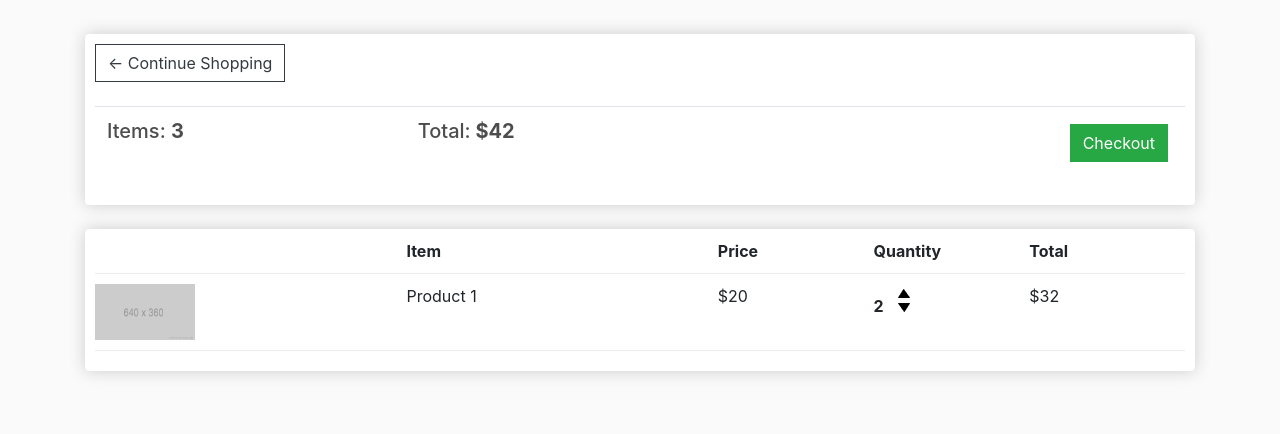
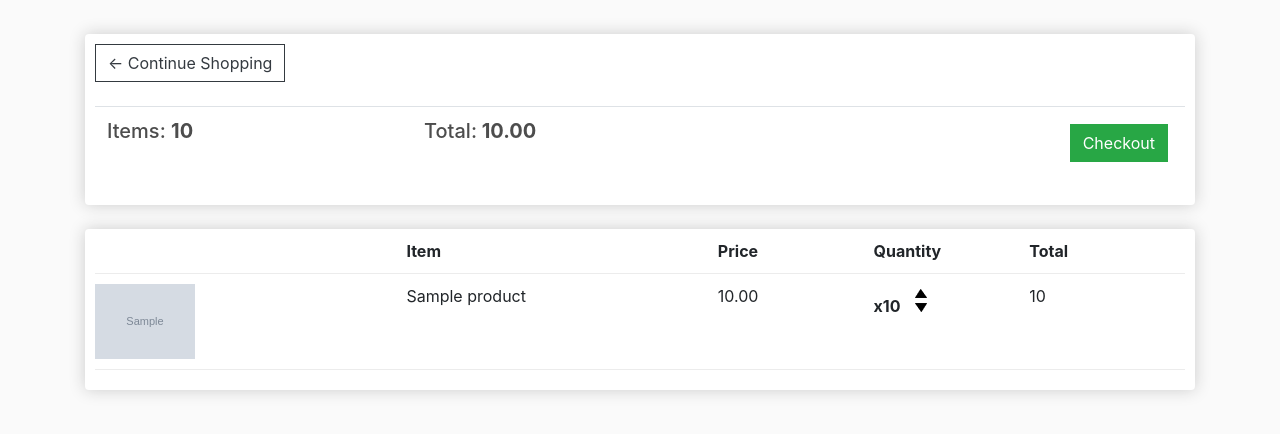
Before and after one commit to ousidus/ecom_website, a Django app: template ecommerce/store/templates/store/cart.html in a window 1280 px wide. Shown: the part 57-491 px from the top of the page. Run offline with Django 3.2, Linux system fonts and the light colour scheme; tables that the repository leaves empty hold one stand-in row (values such as "Sample post"); the template is opened without the code that fills it: values that come from a table or form of the project are taken from there, most other values are stand-ins (such as "Sample title", 1, 10 or a date in 2020); grey boxes marked "Sample" are stand-in pictures; lists and menus that the app fills with data are empty; some libraries are stand-ins or nearby versions.

Commit message:
add cart

```diff
--- a/ecommerce/store/models.py
+++ b/ecommerce/store/models.py
@@ -23,7 +23,8 @@ class Product(models.Model):
         try:
             url=self.image.url
         except:
-            url = 'static/images/no_image.jpg'
+            url = '/images/no_image.jpg'
+        return url
 
 class Order(models.Model):
     customer = models.ForeignKey(Customer, on_delete=models.SET_NULL,null=True, blank=True)
@@ -33,12 +34,28 @@ class Order(models.Model):
 
     def __str__(self):
         return str(self.id)
+    @property
+    def get_cart_total(self):
+        orderitem = self.orderitem_set.all()
+        total = sum([item.get_total for item in orderitem])
+        return total
+
+    @property
+    def get_cart_items(self):
+        orderitem = self.orderitem_set.all()
+        total = sum([item.quantity for item in orderitem])
+        return total
 
 class OrderItem(models.Model):
     product = models.ForeignKey(Product, on_delete=models.SET_NULL, null=True)
     order = models.ForeignKey(Order,on_delete=models.SET_NULL, null=True)
     quantity = models.IntegerField(default=0,null=True,blank=True)
     data_added = models.DateTimeField(auto_now_add = True)
+
+    @property
+    def get_total(self):
+        total = self.product.prize *self.quantity
+        return total
 
 class ShippingAddress(models.Model):
     customer = models.ForeignKey(Customer, on_delete=models.SET_NULL,null=True)
--- a/ecommerce/store/templates/store/cart.html
+++ b/ecommerce/store/templates/store/cart.html
@@ -11,8 +11,8 @@
 				<br>
 				<table class="table">
 					<tr>
-						<th><h5>Items: <strong>3</strong></h5></th>
-						<th><h5>Total:<strong> $42</strong></h5></th>
+						<th><h5>Items: <strong>{{order.get_cart_items}}</strong></h5></th>
+						<th><h5>Total:<strong> {{order.get_cart_total |floatformat:2}}</strong></h5></th>
 						<th>
 							<a  style="float:right; margin:5px;" class="btn btn-success" href="{% url 'checkout' %}">Checkout</a>
 						</th>
@@ -30,22 +30,22 @@
 					<div style="flex:1"><strong>Quantity</strong></div>
 					<div style="flex:1"><strong>Total</strong></div>
 				</div>
-
+				{% for item in items %}
 				<div class="cart-row">
-					<div style="flex:2"><img class="row-image" src="{% static 'images/placeholder.png' %}"></div>
-					<div style="flex:2"><p>Product 1</p></div>
-					<div style="flex:1"><p>$20</p></div>
+					<div style="flex:2"><img class="row-image" src="{{ item.product.imageURL }}"></div>
+					<div style="flex:2"><p>{{item.product.name}}</p></div>
+					<div style="flex:1"><p>{{item.product.prize|floatformat:2}}</p></div>
 					<div style="flex:1">
-						<p class="quantity">2</p>
+						<p class="quantity">x{{item.quantity}}</p>
 						<div class="quantity">
 							<img class="chg-quantity" src="{% static  'images/arrow-up.png' %}">
 
 							<img class="chg-quantity" src="{% static  'images/arrow-down.png' %}">
 						</div>
 					</div>
-					<div style="flex:1"><p>$32</p></div>
+					<div style="flex:1"><p>{{item.get_total}}</p></div>
 				</div>
-
+				{% endfor %}
 			</div>
 		</div>
 	</div>
--- a/ecommerce/store/templates/store/store.html
+++ b/ecommerce/store/templates/store/store.html
@@ -4,7 +4,7 @@
     <div class="row">
 		{% for product in products %}
 		<div class="col-lg-4">
-			<img class="thumbnail" src="{{product.image.url}}">
+			<img class="thumbnail" src="{{product.image_URL}}">
 			<div class="box-element product">
 				<h6><strong>{{product.name}}</strong></h6>
 				<hr>
```
Also changed, not shown: ecommerce/store/views.py (+8 -1 lines).
